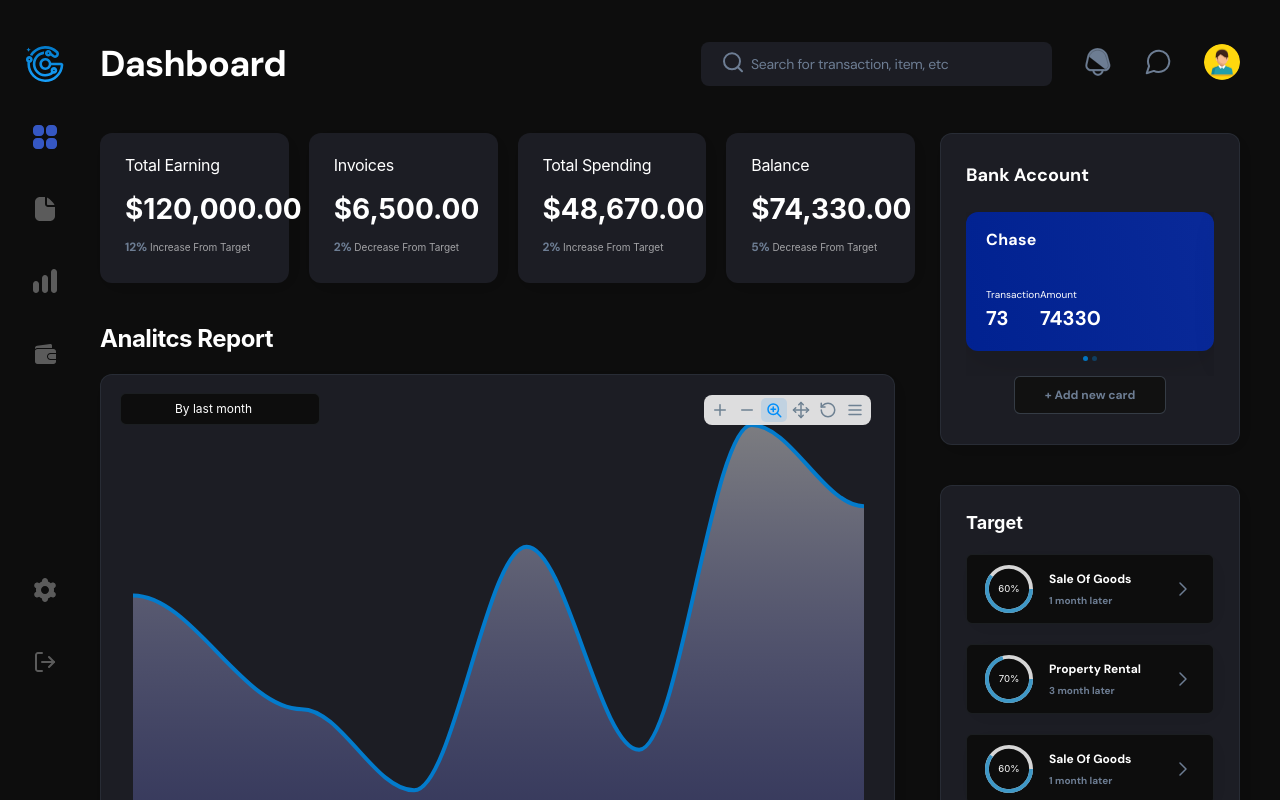
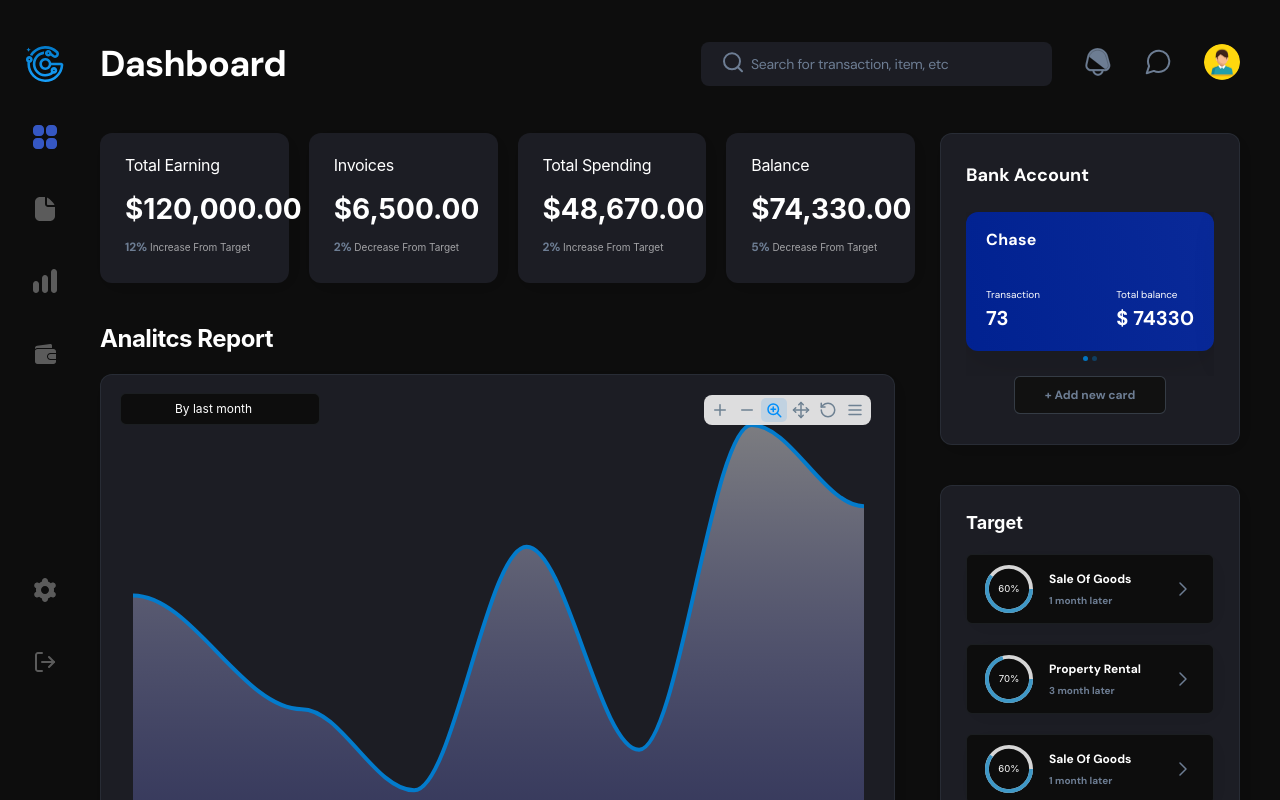
Before and after one commit to popenkov/react-dashboard, a React (Create React App) app: page / in a window 1280 px wide. Shown: the top 800 px of the page. Built offline with nearby package versions, Linux system fonts and the light colour scheme.

Commit message:
adaptive finished

```diff
--- a/src/components/BankCard/BankCard.module.scss
+++ b/src/components/BankCard/BankCard.module.scss
@@ -22,6 +22,7 @@
 
 .container {
   display: flex;
+  justify-content: space-between;
 }
 
 .subtitle {
--- a/src/components/BankCard/BankCard.tsx
+++ b/src/components/BankCard/BankCard.tsx
@@ -20,8 +20,8 @@ function BankCard({
           <p className={styles.value}>{transactions}</p>
         </div>
         <div className={styles.amount}>
-          <p className={styles.subtitle}>Amount</p>
-          <p className={styles.value}>{amount}</p>
+          <p className={styles.subtitle}>Total balance</p>
+          <p className={styles.value}>$ {amount}</p>
         </div>
       </div>
     </div>
--- a/src/components/Main/Main.tsx
+++ b/src/components/Main/Main.tsx
@@ -21,7 +21,6 @@ function Main() {
           <Target />
         </div>
       </div>
-      Main
     </div>
   );
 }
```
